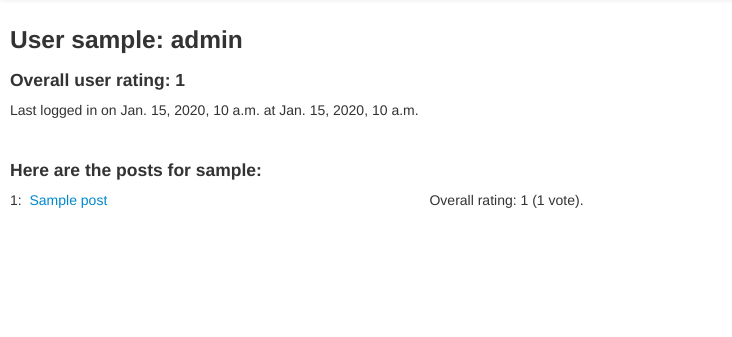
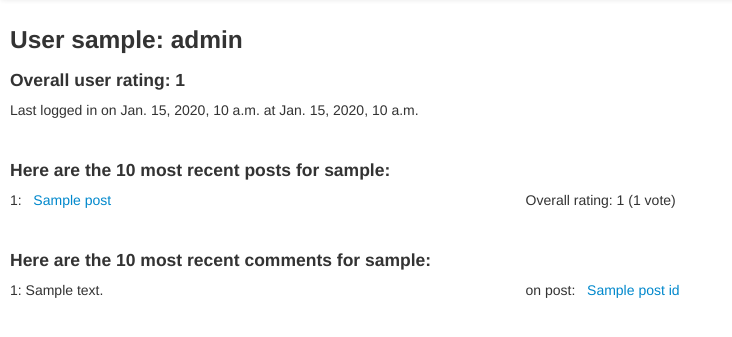
Before and after one commit to chipperdrew/talkEdu, a Django app: template templates/user_page.html in a window 1280 px wide. Shown: the part 42-379 px from the top of the page, without its empty margins (0-732 px from the left). Run offline with Django 3.2, Linux system fonts and the light colour scheme; the template is opened without the code that fills it: most values are stand-ins (such as "Sample title", 1, 10 or a date in 2020).

Commit message:
On user_page -- fixed overflow, show 10 most recent, show comments

```diff
--- a/posts/views.py
+++ b/posts/views.py
@@ -111,9 +111,11 @@ def user_page(request, user):
     Displays a page with info about a certain user
     """
     user_of_interest = get_object_or_404(get_user_model(), username=user)
-    user_posts = user_of_interest.posts.all()
+    user_posts = user_of_interest.posts.all().order_by('-time_created')[:10]
+    user_comments = user_of_interest.comments.all().order_by('-time_created')[:10]
     return render(request, 'user_page.html',
-                  {'user_object': user_of_interest, 'user_posts': user_posts})
+                  {'user_object': user_of_interest,
+                   'user_posts': user_posts, 'user_comments': user_comments})
 
 def post_page(request, post_id):
     """
--- a/templates/user_page.html
+++ b/templates/user_page.html
@@ -13,21 +13,50 @@
 	<h4> Overall user rating: {{ user_object.vote_percentage }}</h4>
 	<p>Last logged in on {{ user_object.last_login.date }} at {{ user_object.last_login.time }}</p>
 
+	{# Posts #}
 	<br/>
 	{% if user_object == request.user %}
-		<h4>Here are your posts:</h4>
+		<h4>Here are your 10 most recent posts:</h4>
 	{% else %}
-		<h4>Here are the posts for {{ user_object.username }}:</h4>
+		<h4>Here are the 10 most recent posts for {{ user_object.username }}:</h4>
 	{% endif %}
 	{% for post in user_posts %}
 		<p>
-			<span style="float:left">{{ forloop.counter }}: &nbsp;</span>
-			<a href="{% url 'post_page' post_id=post.id %}" style="float:left; display:inline-block; width:400px; text-overflow:ellipsis; overflow: hidden">{{ post.title }}</a>.
-			<span style="float:left">Overall rating: {{ post.vote_percentage }}
+			<div style="float:left; display:inline-block; width:500px; text-overflow:ellipsis; overflow:hidden; white-space: nowrap">
+				{{ forloop.counter }}: &nbsp; <a href="{% url 'post_page' post_id=post.id %}">{{ post.title }}</a>
+			</div>&nbsp;
+			<span style="float:left">
+				&nbsp; &nbsp; Overall rating: {{ post.vote_percentage }}
 				({{ post.total_votes }} vote{{ post.total_votes|pluralize }})
 			</span>
 		</p>
 	{% endfor %}
+
+	{# Comments #}
+	<br/>
+	{% if user_object == request.user %}
+		<h4>Here are your 10 most recent comments:</h4>
+	{% else %}
+		<h4>Here are the 10 most recent comments for {{ user_object.username }}:</h4>
+	{% endif %}
+	{% for comment in user_comments %}
+		<p>
+			<div style="float:left; display:inline-block; width:500px; text-overflow:ellipsis; overflow:hidden; white-space: nowrap">
+				{{ forloop.counter }}: {{ comment.content }}
+			</div>&nbsp;
+{% comment %}
+			<span style="float:left">
+				&nbsp; &nbsp; Overall rating: {{ comment.vote_percentage }}
+				({{ comment.total_votes }} vote{{ comment.total_votes|pluralize }})
+			</span>
+{% endcomment %}
+			<span style="float:left">
+				&nbsp; &nbsp; on post: &nbsp; <a href="{% url 'post_page' comment.post_id.id %}" style="display:inline-block; width:300px">{{ comment.post_id.title|truncatechars:20 }}</a>
+			</span>
+
+		</p>
+	{% endfor %}
+
 	<br/><br/>
 	</div>
 {% endblock content %}
```
